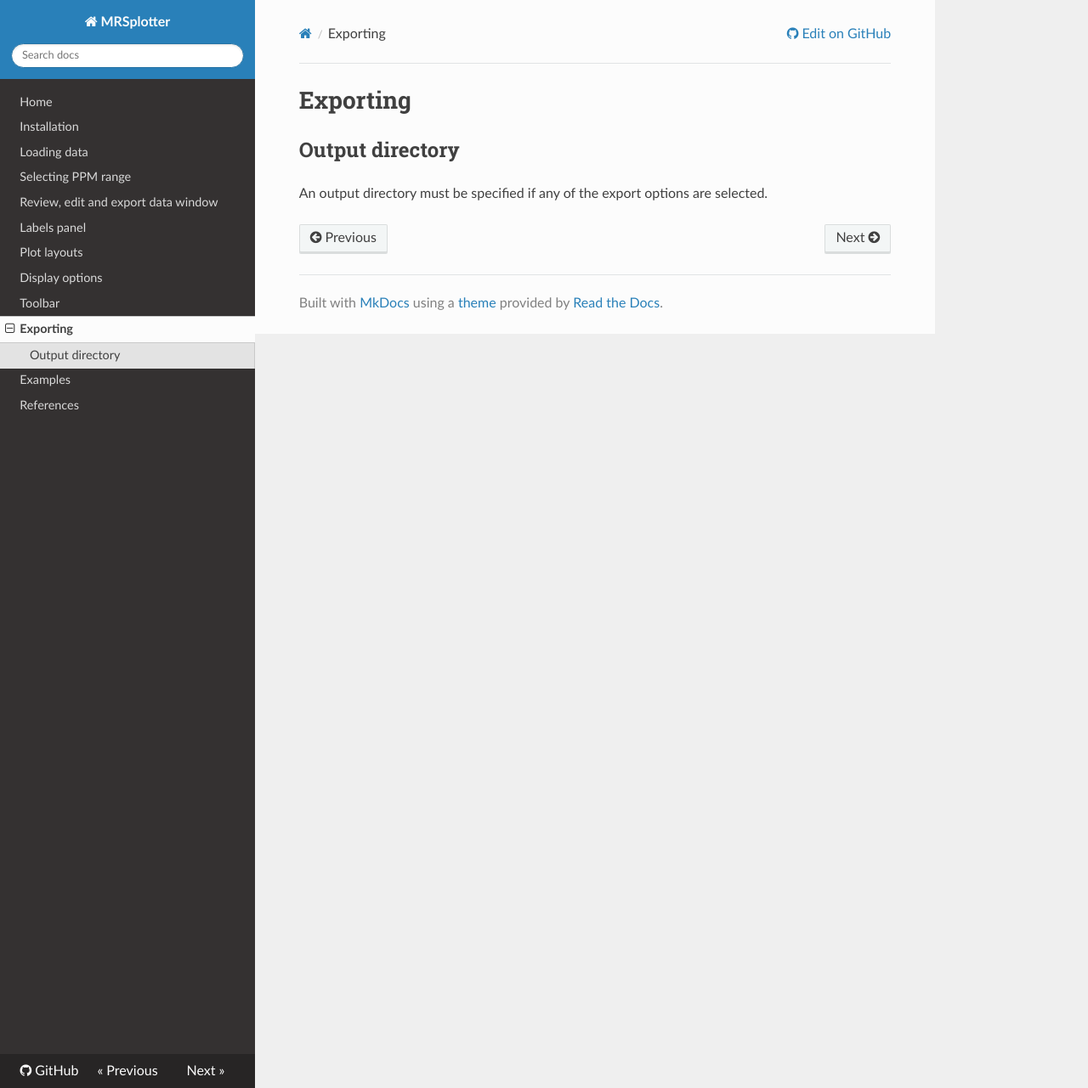
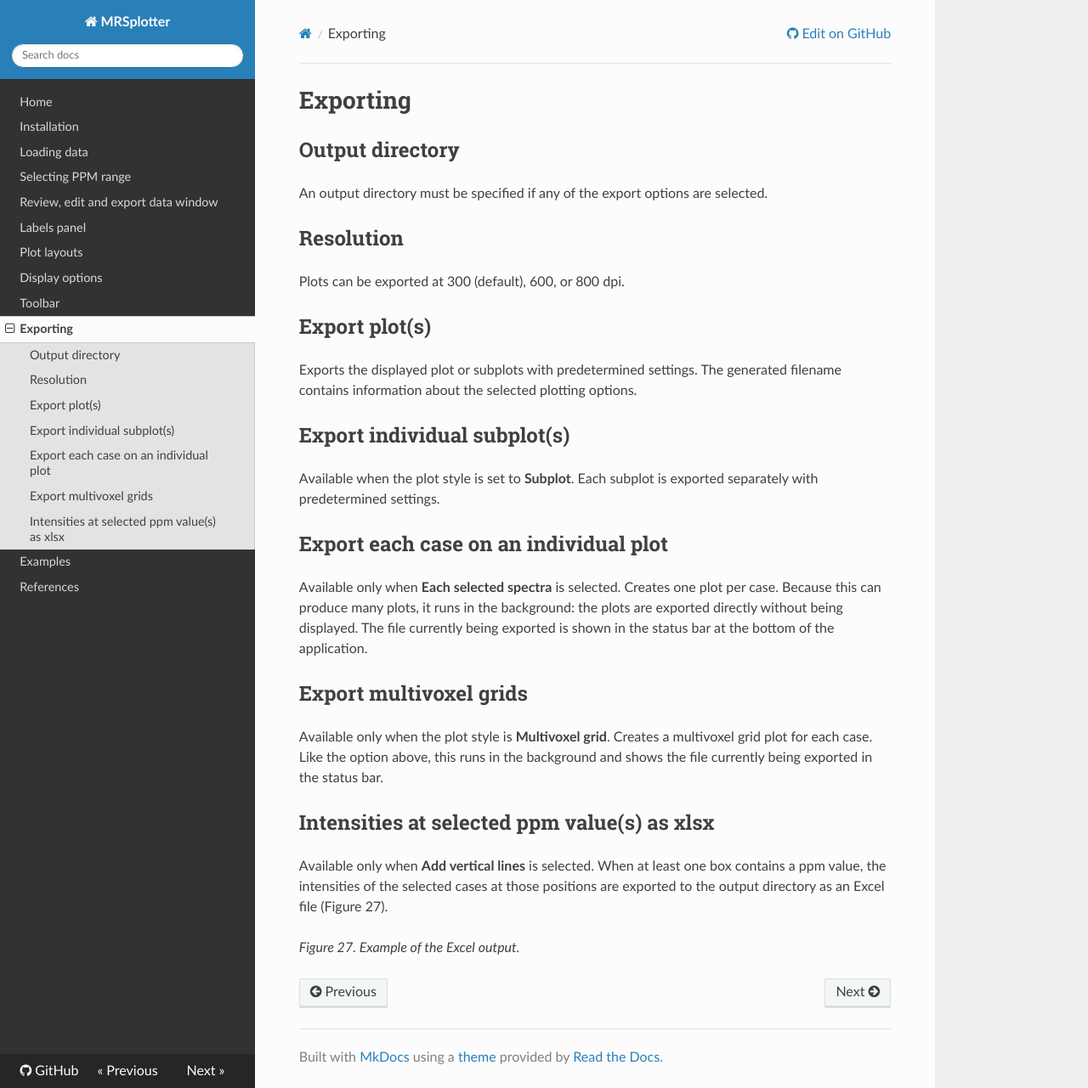
Before and after one commit to lilively/MRSplotter, an MkDocs documentation site: the page built from docs/exporting.md, in a window 1280 px wide and 1281 px high. Shown: the whole window at 85% size. Built offline with MkDocs 1.6.1, drawn with Linux system fonts in a browser that asks for light colours; nearby versions of some CDN libraries.

Commit message:
added docs

```diff
--- a/docs/exporting.md
+++ b/docs/exporting.md
@@ -3,3 +3,31 @@
 ## Output directory
 
 An output directory must be specified if any of the export options are selected.
+
+## Resolution
+
+Plots can be exported at 300 (default), 600, or 800 dpi.
+
+## Export plot(s)
+
+Exports the displayed plot or subplots with predetermined settings. The generated filename contains information about the selected plotting options.
+
+## Export individual subplot(s)
+
+Available when the plot style is set to **Subplot**. Each subplot is exported separately with predetermined settings.
+
+## Export each case on an individual plot
+
+Available only when **Each selected spectra** is selected. Creates one plot per case. Because this can produce many plots, it runs in the background: the plots are exported directly without being displayed. The file currently being exported is shown in the status bar at the bottom of the application.
+
+## Export multivoxel grids
+
+Available only when the plot style is **Multivoxel grid**. Creates a multivoxel grid plot for each case. Like the option above, this runs in the background and shows the file currently being exported in the status bar.
+
+## Intensities at selected ppm value(s) as xlsx
+
+Available only when **Add vertical lines** is selected. When at least one box contains a ppm value, the intensities of the selected cases at those positions are exported to the output directory as an Excel file (Figure 27).
+
+<!-- ![Example of Excel output](img/fig27-excel-output.png) -->
+
+*Figure 27. Example of the Excel output.*
```
Also changed, not shown: docs/data-editor.md (+1 -1 lines), docs/display.md (+14 -14 lines), docs/index.md (+1 -1 lines), docs/labels.md (+2 -0 lines), docs/plotting.md (+8 -2 lines), docs/toolbar.md (+60 -0 lines), docs/img/fig01-if.png (renamed from docs/img/fig01.png), docs/img/fig09a-review-panel.png (renamed from docs/img/fig8-1-review-panel.png), docs/img/fig28-configure-grid.png (renamed from docs/img/Figure22.png).
